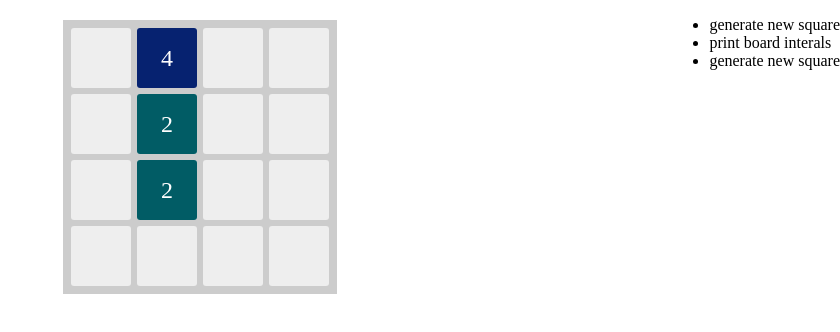
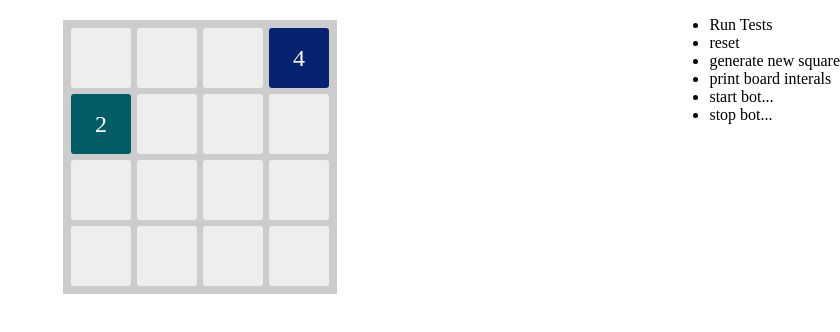
Before and after one commit to jamiesinclair/2048AI, a plain HTML site: page index.html in a window 1280 px wide. Shown: the whole page, without its empty margins (440-1280 px from the left). Drawn offline with Linux system fonts and the light colour scheme.

Commit message:
Simple Bot + Test

```diff
--- a/2048AI.js
+++ b/2048AI.js
@@ -47,6 +47,11 @@ var board = new function(size) {
 			}
 		}
 
+
+		// two initial squares
+		b.makeRandomSquare();
+		b.makeRandomSquare();
+
 	};
 
 
@@ -94,8 +99,8 @@ var board = new function(size) {
 		var spaces = b.freeSpaces();
 
 		if(!spaces.length) {
-			alert('game over!');
-			return;
+			// alert('game over!');
+			return false;
 		}
 
 		var finalSpace = spaces[Math.floor(Math.random() * spaces.length)];
@@ -154,24 +159,37 @@ var board = new function(size) {
 	// generate the board and return...
 	b.generate();
 
-	// b.makeRandomSquare();
-	// b.makeRandomSquare();
 
 	// console.log(b);
-	b.placeSquare(1,0,4);
-	b.placeSquare(1,1,2);
-	b.placeSquare(1,2,2);
+	// b.placeSquare(1,0,4);
+	// b.placeSquare(1,1,2);
+	// b.placeSquare(1,2,2);
 	// b.placeSquare(1,3,4);
-	// b.placeSquare(0,1,2);
-	// b.placeSquare(2,2,2);
-	// b.placeSquare(0,0,32);
-	// b.placeSquare(0,3,4);
 
 
 
 
+	b.score = function() {
+		var total = 0;
+		var highest = 0;
+		for(var x=0;x<board.size;x++) {
+			for(var y=0;y<board.size;y++) {
+				if(typeof b.arr[x][y] != 'object') {continue;}
 
+				total += b.arr[x][y].value;
+				if(b.arr[x][y].value>highest) {
+					highest = b.arr[x][y].value;
+				}
+			}
+		}
 
+		return {total:total,highest:highest};
+	};
+
+	b.reset = function() {
+		b.htmlBoard.remove();
+		b.generate();
+	};
 
 
 
@@ -186,6 +204,12 @@ var board = new function(size) {
 
 
 	b.swipe = function(direction) {
+
+		var freeSpace = b.freeSpaces();
+		if(!freeSpace.length) {
+			console.log('game over');
+			return -3;
+		}
 
 		var movementFlag = false;
 
@@ -314,11 +338,12 @@ var board = new function(size) {
 
 		if(!movementFlag) {
 			// alert('you must swipe in a direction so that at least one square moves...');
-			return;
+			return -2;
 		}
 
 		window.setTimeout(function(){b.makeRandomSquare();},b.settings.delay+25);
 
+		return true;
 	}; // eof swipe
 
 	// setup swipe bindings...
--- /dev/null
+++ b/bot.js
@@ -0,0 +1,60 @@
+var bot = new function() {
+
+	var bot = {};
+
+	bot.settings = {
+		moveSpeed:50,
+		gameAnimationSpeed:20
+	};
+
+	board.settings.delay = bot.settings.gameAnimationSpeed;
+
+	var directions = ['left','right','up','down'];
+
+	var playing = false;
+	var loop = function() {
+
+		if(!playing) {
+			return;
+		}
+
+		var temp = 0;
+		var dir = null;
+		while(true) {
+			dir = directions[Math.floor(Math.random() * directions.length)];
+			temp = board.swipe(dir);
+
+			if(temp===-2) {
+				// console.log('cannot move '+dir)
+				continue;
+			} else if(temp===-3) {
+				var score = board.score();
+				console.log('oops, I failed to win. My score was '+score.total+' with a high square of '+score.highest);
+				playing = false;
+				$(window).trigger('gameOver',score);
+				return;
+			}else {
+				break;
+			}
+		}
+
+		// randomly move...
+		window.setTimeout(loop,bot.settings.moveSpeed);
+	};
+
+	bot.start = function() {
+		playing = true;
+		loop();
+	};
+
+
+	bot.stop = function() {
+		playing = false;
+		// window.clearInterval(interval);
+		// interval = null;
+	};
+
+
+
+	return bot;
+};
--- a/index.html
+++ b/index.html
@@ -29,13 +29,18 @@
 <body>
 
 	<ul id="controls">
+		<li><a onclick="test.runTest();">Run Tests</a></li>
+		<li><a onclick="board.reset();">reset</a></li>
 		<li><a onclick="board.makeRandomSquare();">generate new square</a></li>
 		<li><a onclick="board.dumpBoard();">print board interals</a></li>
-		<li><a onclick="board.makeRandomSquare();">generate new square</a></li>
+		<li><a onclick="bot.start();">start bot...</a></li>
+		<li><a onclick="bot.stop();">stop bot...</a></li>
 	</ul>
 
 	<script src="jquery-2.1.0.min.js" type="text/javascript"></script>
 	<script src="jquery.hotkeys.js" type="text/javascript"></script>
 	<script src="2048AI.js" type="text/javascript"></script>
+	<script src="bot.js" type="text/javascript"></script>
+	<script src="test.js" type="text/javascript"></script>
 </body>
 </html>
--- /dev/null
+++ b/test.js
@@ -0,0 +1,26 @@
+
+var test = new function() {
+	var test = {};
+
+	var count = 0;
+	test.scores = [];
+
+	test.runTest = function() {
+		if(count>10) {
+			console.log(test.scores);
+			return;
+		}
+		count++;
+
+		board.reset();
+
+		window.setTimeout(function(){bot.start();},1000);
+	}
+
+	$(window).on('gameOver',function(e,score) {
+		test.scores.push(score);
+		window.setTimeout(function(){test.runTest();},1000);
+	});
+
+	return test;
+}
```
Also changed, not shown: 1 other file.
